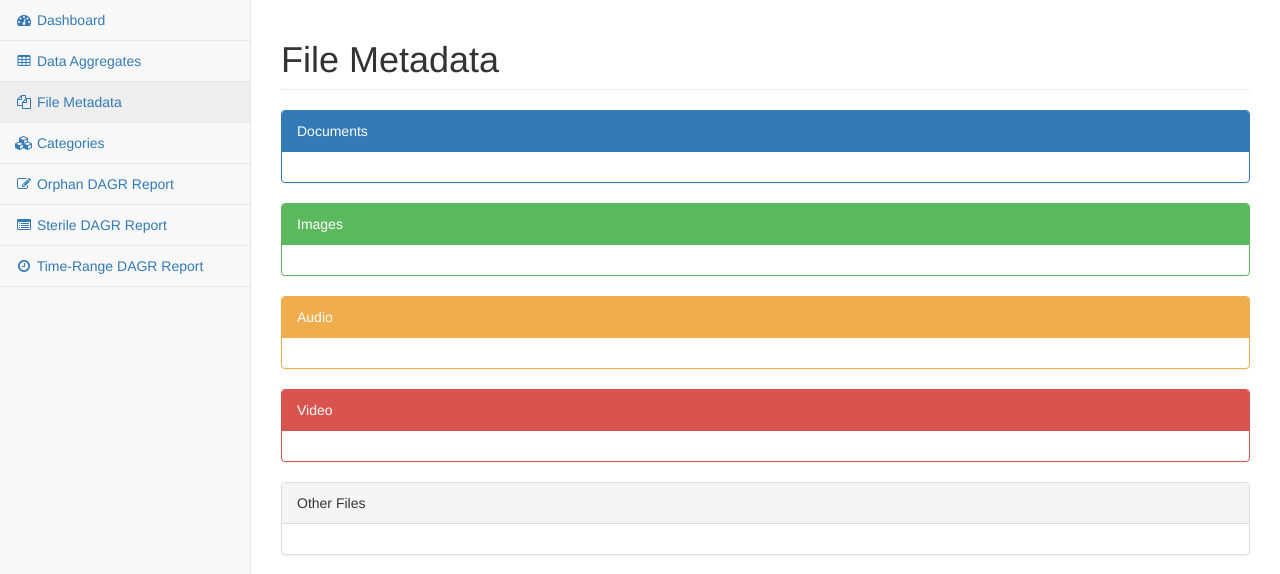
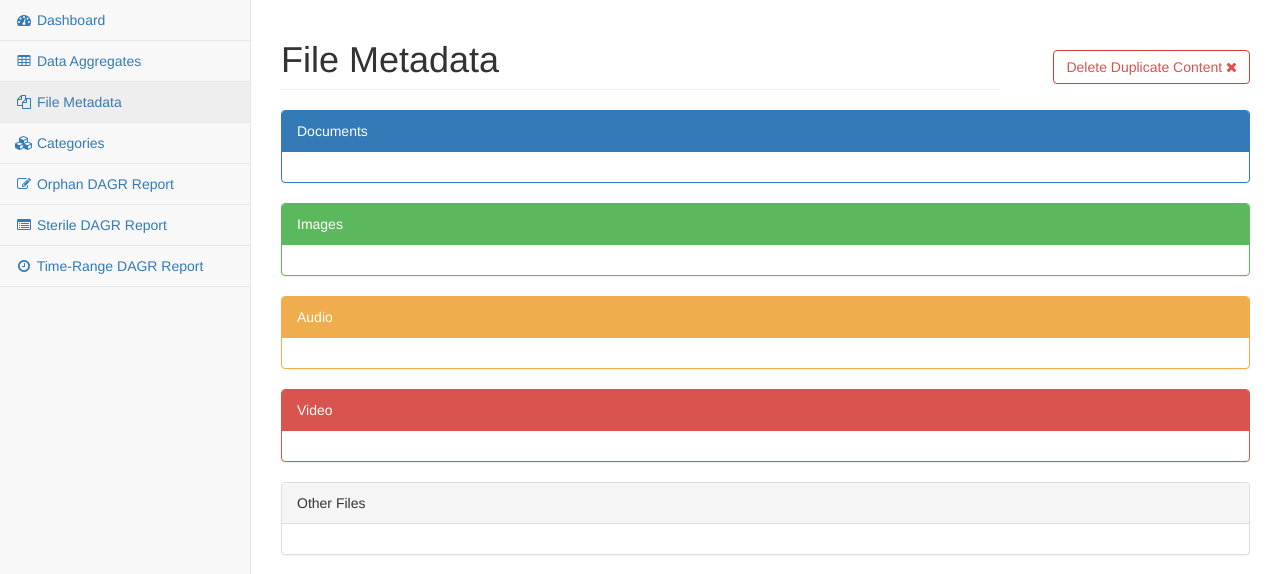
Before and after one commit to JPeterson462/CMSC424-Project, a Django app: page /mmda/file_metadata/ in a window 1280 px wide. Shown: the part 51-625 px from the top of the page. Run offline with Django 3.2, Linux system fonts and the light colour scheme; data that the repository does not hold is empty; parts of the project's set-up code (start-up, migrations or seed data) failed here and were passed over; some libraries are stand-ins or nearby versions.

Commit message:
KW: Implemented pop up box for identify duplicate content

```diff
--- a/web/mmda/templates/mmda/file_metadata.html
+++ b/web/mmda/templates/mmda/file_metadata.html
@@ -5,9 +5,35 @@
 {% block title %}File Metadata{% endblock %}
 
 {% block content %}
-    <div class="row">
-        <div class="col-lg-12">
+<div class="row">
+        <div class="col-lg-9">
             <h1 class="page-header">File Metadata</h1>
+        </div>
+        <!-- /.col-lg-10 -->
+        <div class="col-lg-3">
+            <button type="button" class="btn btn-outline btn-danger" style="margin-top:50px; float:right" data-toggle="modal" data-target="#delete_modal">
+                Delete Duplicate Content <i class="fa fa-times"></i>
+            </button>
+            <div class="modal fade" id="delete_modal" tabindex="-1" role="dialog" aria-labelledby="delete_modal_label" aria-hidden="true">
+                <div class="modal-dialog">
+                    <div class="modal-content">
+                        <div class="modal-header">
+                            <button type="button" class="close" data-dismiss="modal" aria-hidden="true">×</button>
+                            <h4 class="modal-title" id="delete_modal_label">Are you sure you want to delete duplicate files?</h4>
+                        </div>
+                        <div class="modal-body">
+                            This operation will replace all occurrences of a single file that is referenced by two or more different GUIDs with a single occurrence of the file.
+                        </div>
+                        <div class="modal-footer">
+                            <form action="{% url 'mmda:index' %}" method="post">
+                                {% csrf_token %}
+                                <input type="submit" value="Yes, delete duplicate files" class="btn btn-outline btn-success">
+                                <button type="button" class="btn btn-default" data-dismiss="modal">Cancel</button>
+                            </form>
+                        </div>
+                    </div>
+                </div>
+            </div>
         </div>
     </div>
 
```
